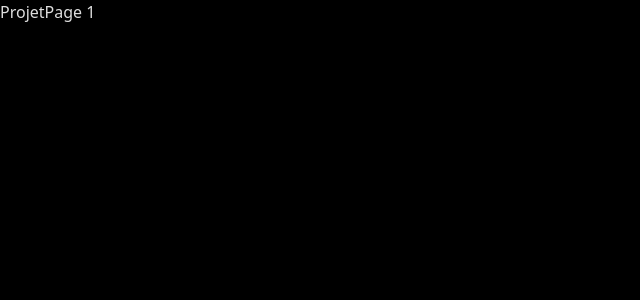
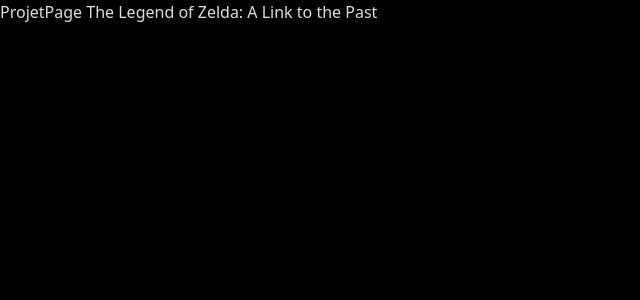
Before and after one commit to eden77-rgb/Portfolio, a React (Vite) app: page /project/1 in a window 1280 px wide. Shown: the top 300 px of the page, without its empty margins (0-640 px from the left). Built offline with nearby package versions, Linux system fonts and the light colour scheme.

Commit message:
Récupération d'un projet par id dans ProjectPage

```diff
--- a/src/pages/ProjectPage.tsx
+++ b/src/pages/ProjectPage.tsx
@@ -1,11 +1,53 @@
 import { useParams } from "react-router-dom"
+import { projects } from "@/data/projects"
+import type { Project } from "@/types"
 
 export function ProjectPage() {
     const { id } = useParams()
 
+    /*
+    * Thumbnail <img>
+    *
+    * ProjectHero
+    *   > date
+    *   > titre
+    *   > accroche
+    *   > stacks
+    *   > liens
+    *
+    * ProjectDescription
+    *   > titre type: A propos ...
+    *   > description
+    *
+    * ProjectImages
+    *   > titre type: Images ...
+    *   > un map des images
+    *
+    * ProjectFeatures
+    *   > titre type: Features ...
+    *   > un map des feature
+    *
+    * ProjectDefi
+    *   > titre type: Defi ...
+    *   > un map des Defis
+    *
+    * Bouton : Retour a l'accueil
+    */
+
+    const getProjectById = (id: number): Project | undefined => {
+        return Object.values(projects).flat().find(projet => projet.id == id)
+    }
+
+    const project = getProjectById(Number(id));
+
+    if (!project) {
+        return (<h1>Projet introuvable</h1>)
+    }
+
+
     return (
         <>
-            <h1>ProjetPage {id}</h1>
+            <h1>ProjetPage {project.title}</h1>
         </>
     )
 }
--- a/src/types/project.ts
+++ b/src/types/project.ts
@@ -49,7 +49,7 @@ export type Defi = {
     content: string
 }
 
-export interface Project {
+export type Project = {
     id: number,
     title: string,
     accroche: string,
```
Also changed, not shown: src/components/ProjectPage/ProjectDefi.tsx (added), src/components/ProjectPage/ProjectDescription.tsx (added), src/components/ProjectPage/ProjectFeatures.tsx (added), src/components/ProjectPage/ProjectHero.tsx (added), src/components/ProjectPage/ProjectImages.tsx (added), src/components/ProjectPage/index.ts (added).
